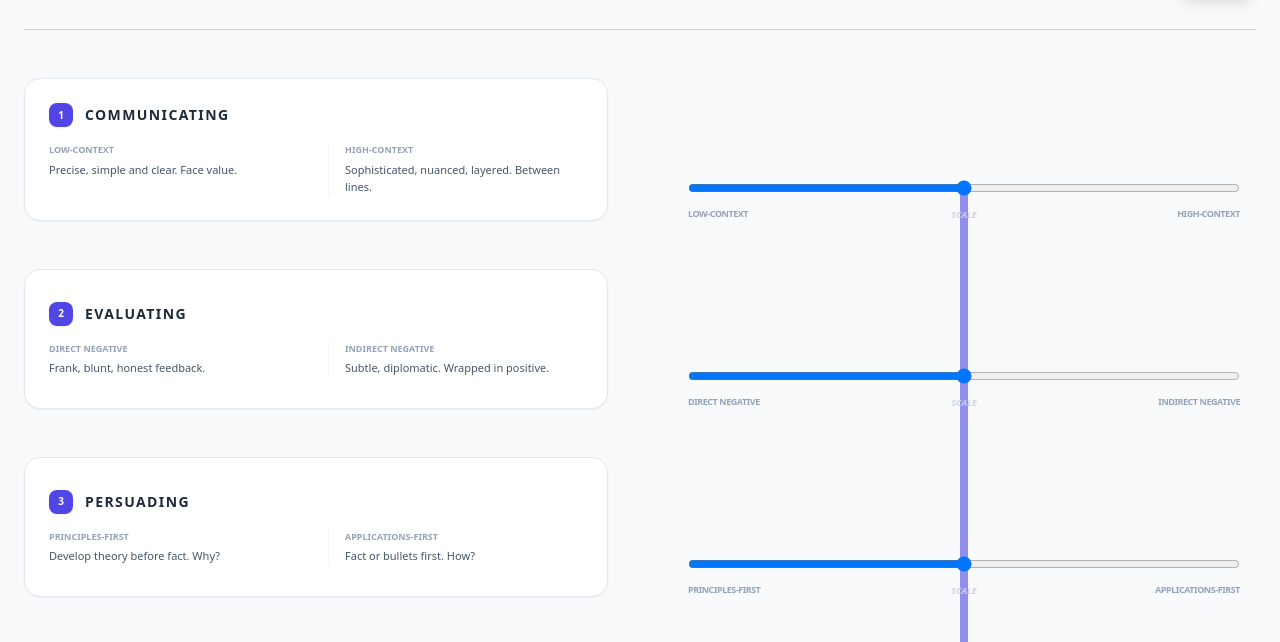
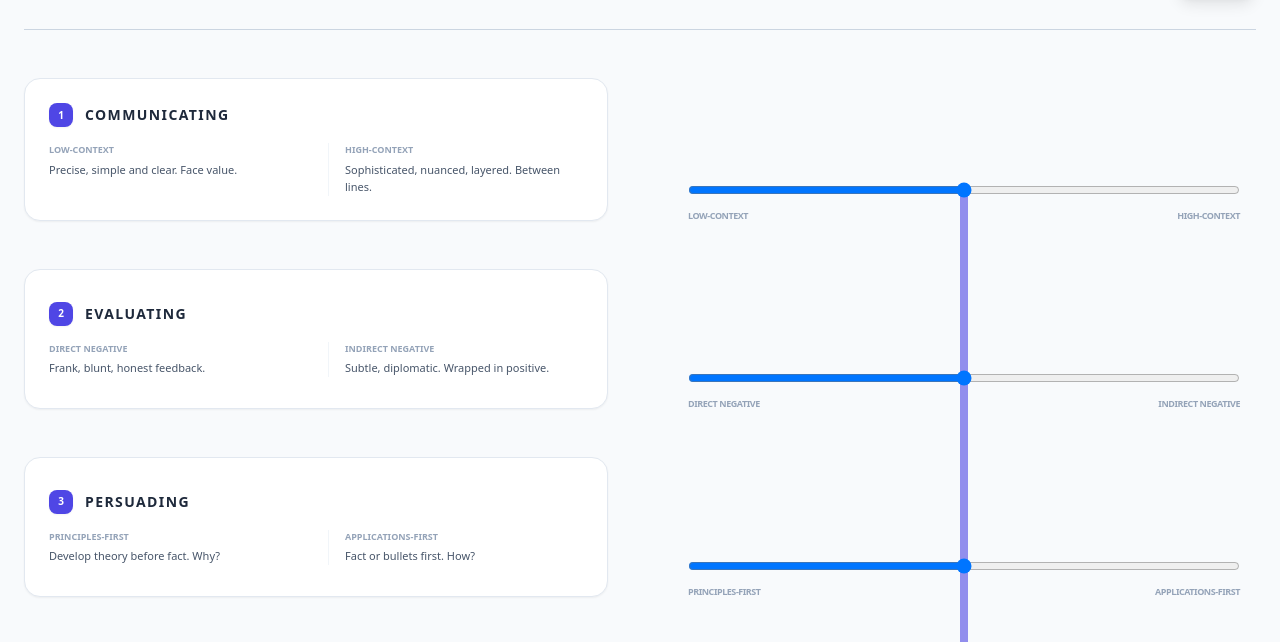
Before and after one commit to LiamShaw/platypus-empathy, a plain HTML site: page CultureMap.html in a window 1280 px wide. Shown: the part 119-761 px from the top of the page. Drawn offline with nearby package versions, Linux system fonts and the light colour scheme.

Commit message:
Update CultureMap.html

```diff
--- a/CultureMap.html
+++ b/CultureMap.html
@@ -104,7 +104,6 @@
 
                             <div class="flex justify-between mt-3">
                                 <span class="text-[9px] font-black text-slate-400 uppercase tracking-tighter w-1/3 text-left leading-tight" x-text="d.leftLabel"></span>
-                                <span class="text-[9px] font-black text-slate-300 italic uppercase">Scale</span>
                                 <span class="text-[9px] font-black text-slate-400 uppercase tracking-tighter w-1/3 text-right leading-tight" x-text="d.rightLabel"></span>
                             </div>
 
```
